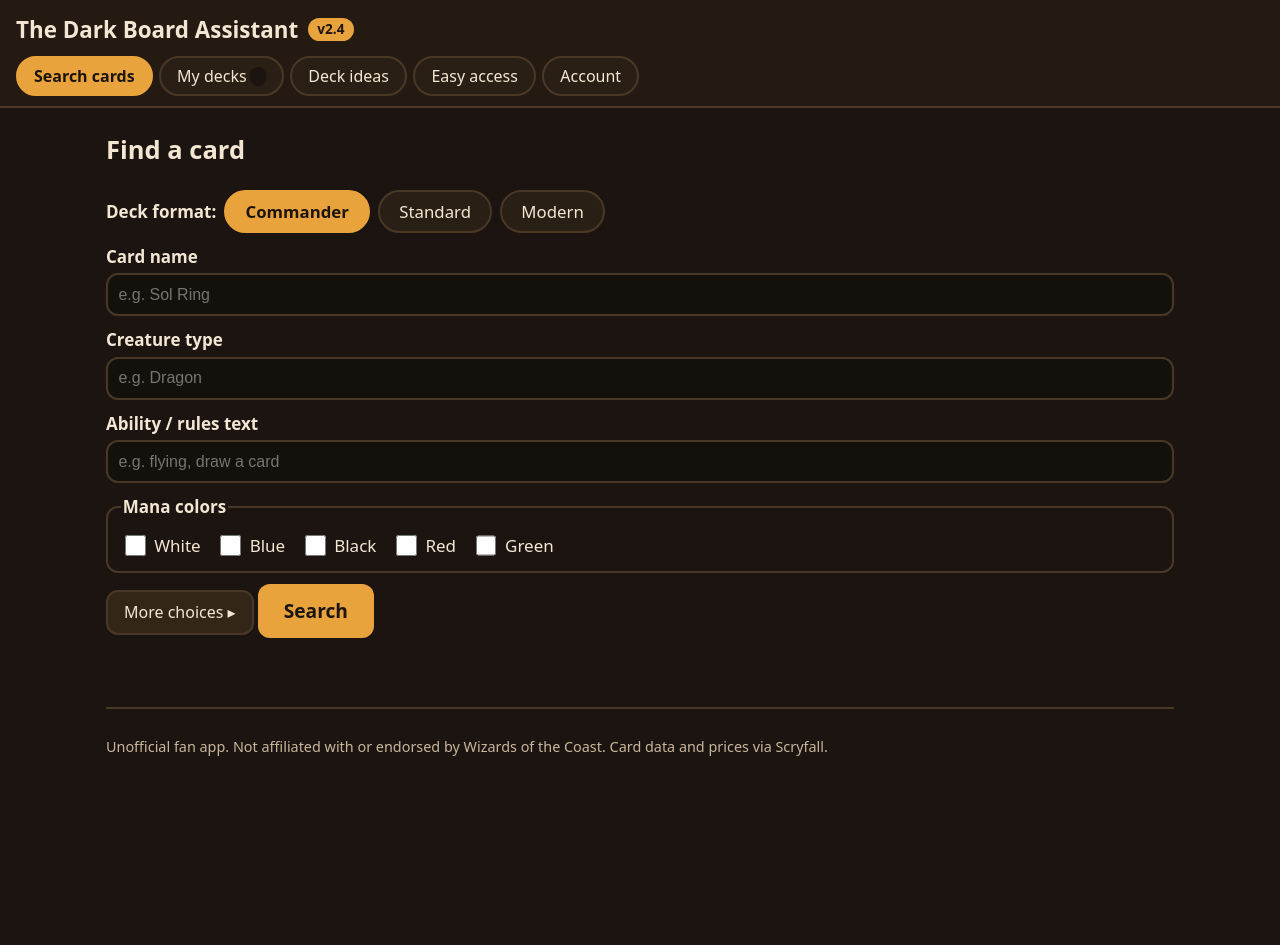
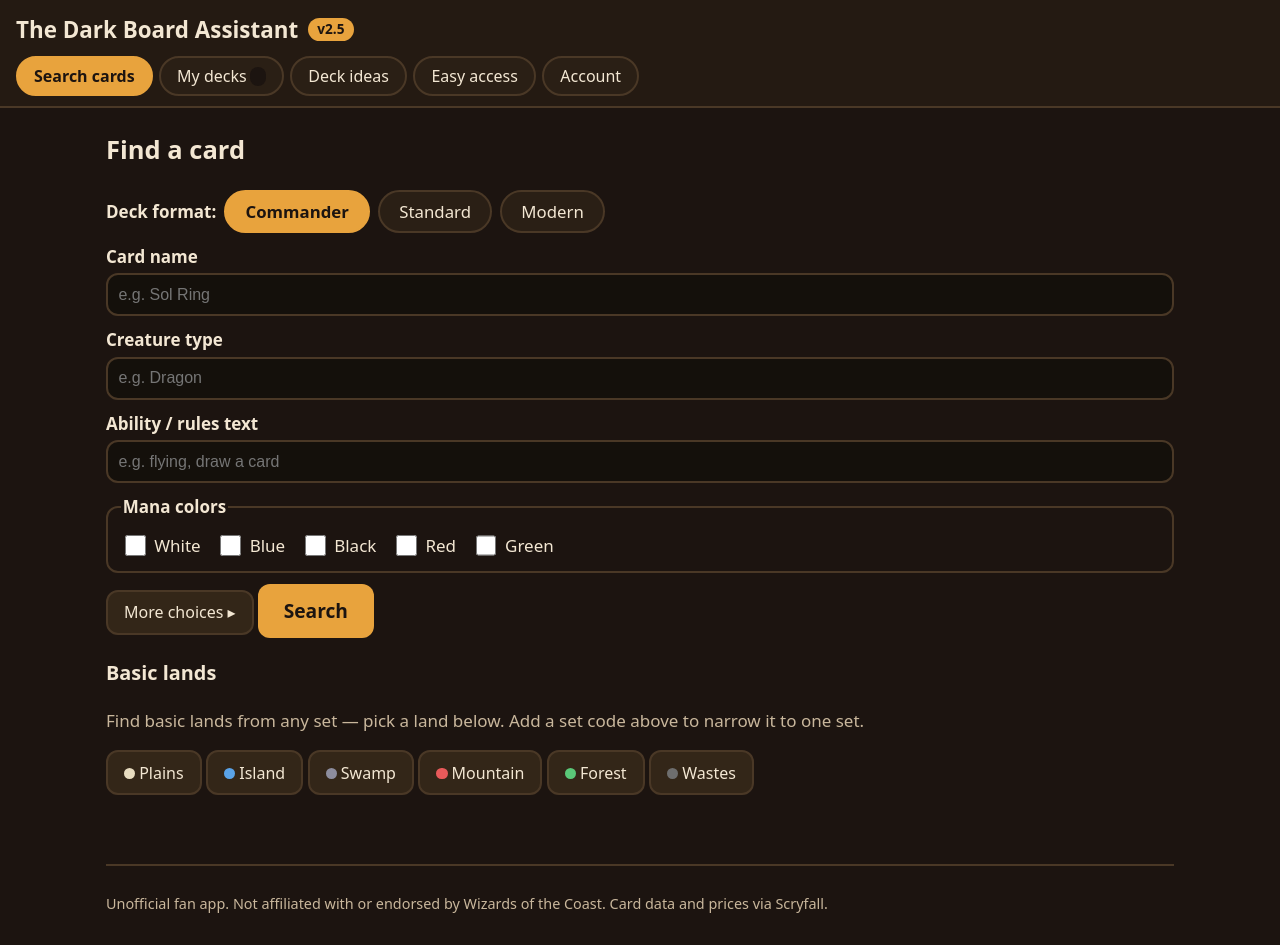
Before and after one commit to mannydunivan/Dark-board-assistant, a website: page public/index.html in a window 1280 px wide. Before the commit the page ends 800 px from the top, so only its background shows below. Drawn offline with Linux system fonts and the light colour scheme; no server answers.

```diff
--- a/public/index.html
+++ b/public/index.html
@@ -20,7 +20,7 @@
 <header class="app-header">
   <div class="header-row">
     <h1>The Dark Board Assistant</h1>
-    <span class="version-badge" aria-label="Version 2.4">v2.4</span>
+    <span class="version-badge" aria-label="Version 2.5">v2.5</span>
   </div>
   <nav class="tabs" aria-label="Main sections">
     <button type="button" class="tab active" data-tab="search" aria-pressed="true">Search cards</button>
@@ -85,6 +85,19 @@
 
       <button type="submit" class="primary big">Search</button>
     </form>
+
+    <div class="basic-lands">
+      <h3>Basic lands</h3>
+      <p class="muted">Find basic lands from any set — pick a land below. Add a set code above to narrow it to one set.</p>
+      <div class="land-row" role="group" aria-label="Basic land types">
+        <button type="button" class="secondary land-btn" data-land="plains"><span class="legend-dot" style="background:#e8dcc0"></span>Plains</button>
+        <button type="button" class="secondary land-btn" data-land="island"><span class="legend-dot" style="background:#5aa3e8"></span>Island</button>
+        <button type="button" class="secondary land-btn" data-land="swamp"><span class="legend-dot" style="background:#8d8d9e"></span>Swamp</button>
+        <button type="button" class="secondary land-btn" data-land="mountain"><span class="legend-dot" style="background:#e85a5a"></span>Mountain</button>
+        <button type="button" class="secondary land-btn" data-land="forest"><span class="legend-dot" style="background:#5ac878"></span>Forest</button>
+        <button type="button" class="secondary land-btn" data-land="wastes"><span class="legend-dot" style="background:#6e6e6e"></span>Wastes</button>
+      </div>
+    </div>
 
     <div id="results-info" class="results-info" aria-hidden="true"></div>
     <div id="results" class="card-grid"></div>
```
